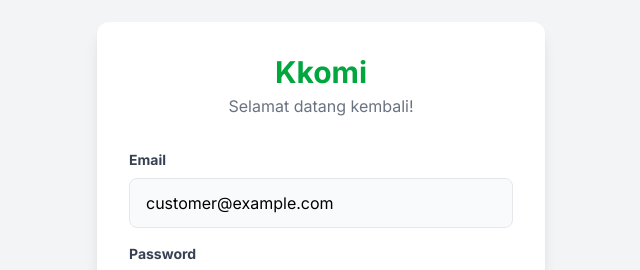
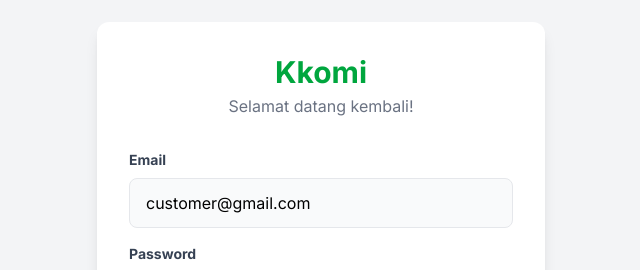
Before and after one commit to ezz001-dev/simple-store, a React (Vite) app: page / in a window 1280 px wide. Shown: the part 154-424 px from the top of the page, without its empty margins (319-959 px from the left). Built offline with nearby package versions, Linux system fonts and the light colour scheme.

Commit message:
dummy user

```diff
--- a/src/pages/auth/AuthPages.tsx
+++ b/src/pages/auth/AuthPages.tsx
@@ -10,7 +10,7 @@
 
 // Komponen Halaman Login
 export const LoginPage: React.FC<Pick<AuthPageProps, 'onLoginSuccess' | 'onSwitchView'>> = ({ onLoginSuccess, onSwitchView }) => {
-  const [email, setEmail] = useState('customer@example.com');
+  const [email, setEmail] = useState('customer@gmail.com');
   const [password, setPassword] = useState('password123');
   const [error, setError] = useState<string | null>(null);
   const [isLoading, setIsLoading] = useState(false);
```
